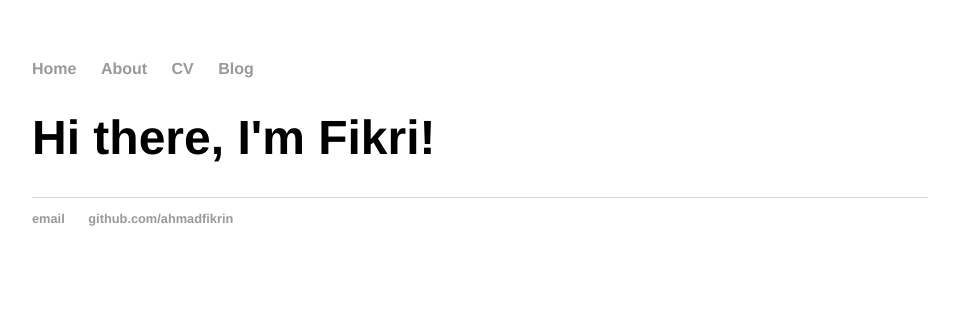
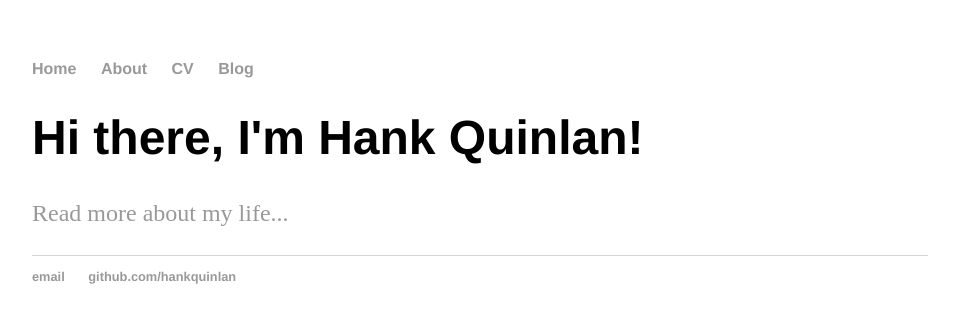
Before and after one commit to ahmadfikrin/ahmadfikrin.github.io, a Jekyll site: the page built from index.html, in a window 1280 px wide. Shown: the top 323 px of the page, without its empty margins (160-1119 px from the left). Built offline with Jekyll 4.4.1, drawn with Linux system fonts in a browser that asks for light colours.

Commit message:
Update index.html

```diff
--- a/index.html
+++ b/index.html
@@ -1,28 +1,8 @@
-<!DOCTYPE html>
-<html>
-	<head>
-		<title>Ahmad Fikri Nurrahman, </title>
-		<link rel="stylesheet" type="text/css" href="/css/main.css">
-	</head>
-	<body>
-		<nav>
-    		<ul>
-        		<li><a href="/">Home</a></li>
-	        	<li><a href="/about">About</a></li>
-        		<li><a href="/cv">CV</a></li>
-        		<li><a href="/blog">Blog</a></li>
-    		</ul>
-		</nav>
-		<div class="container">
-    		<div class="blurb">
-        		<h1>Hi there, I'm Fikri!</h1>
-    		</div><!-- /.blurb -->
-		</div><!-- /.container -->
-		<footer>
-    		<ul>
-        		<li><a href="mailto:ahmadfikri.n@gmail.com">email</a></li>
-        		<li><a href="https://github.com/ahmadfikrin">github.com/ahmadfikrin</a></li>
-			</ul>
-		</footer>
-	</body>
-</html>
+---
+layout: default
+title: Ahmad Fikri N
+---
+<div class="blurb">
+	<h1>Hi there, I'm Hank Quinlan!</h1>
+	<p><a href="/about">Read more about my life...</a></p>
+</div><!-- /.blurb -->
```
